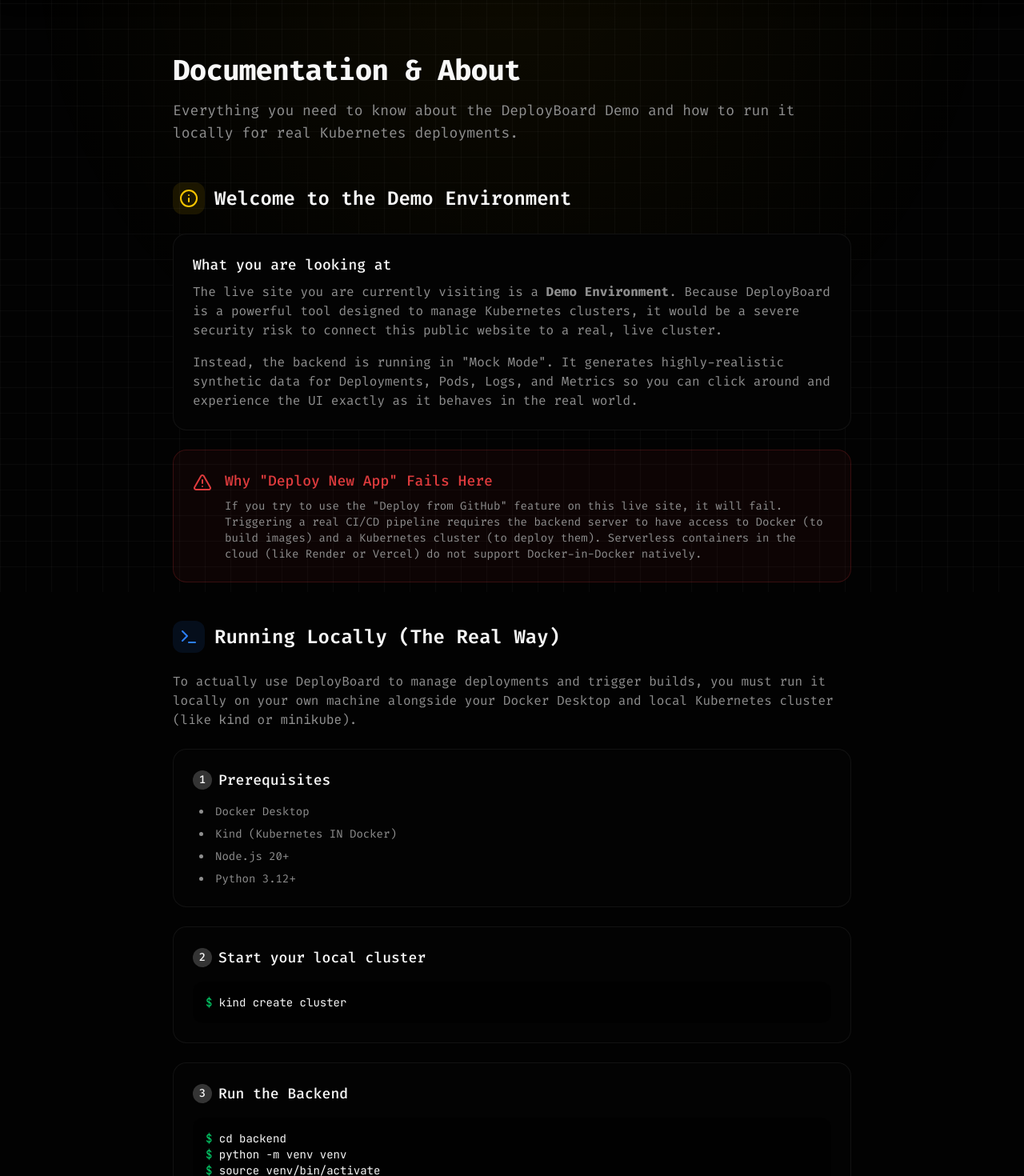
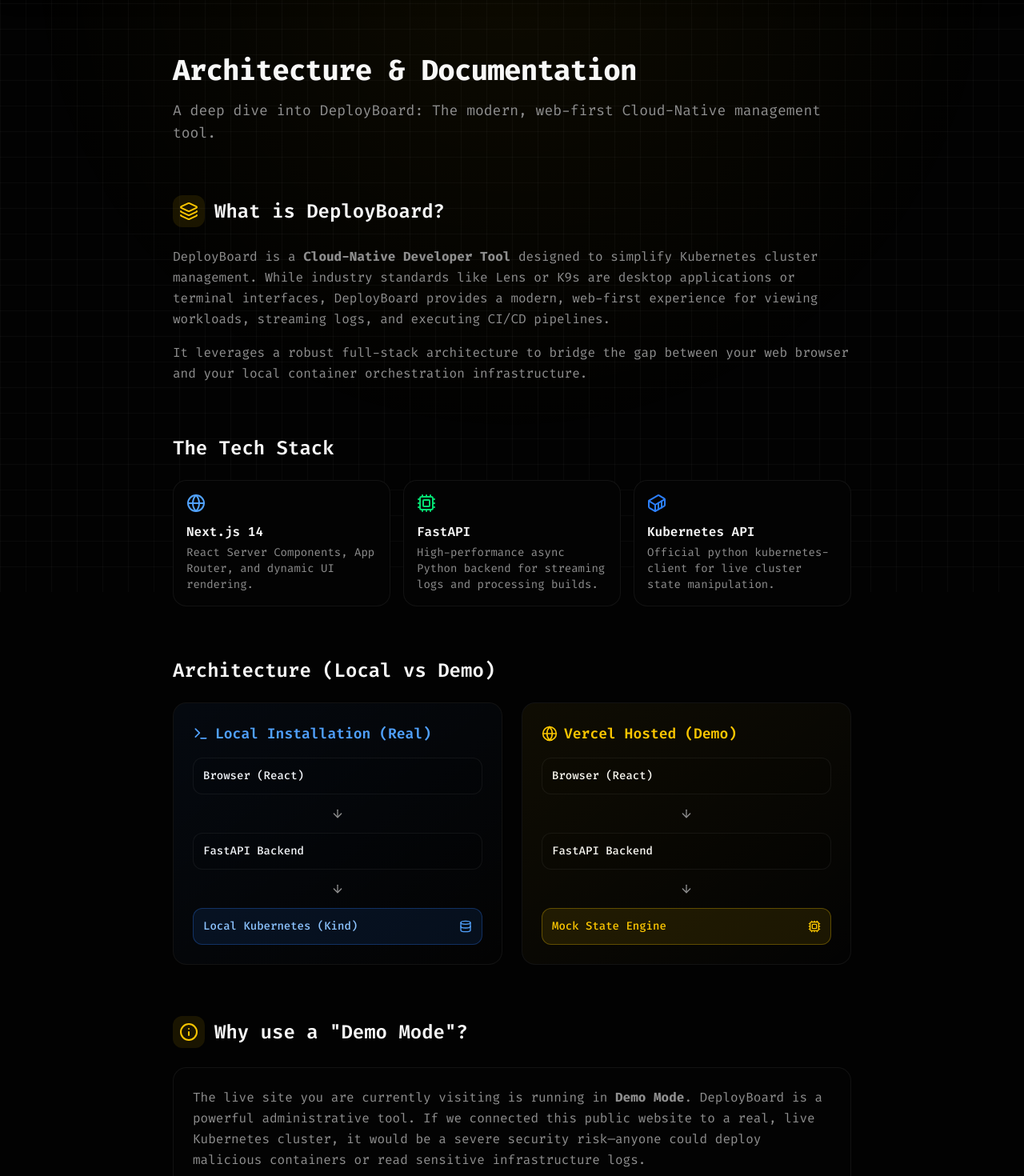
Before and after one commit to sachhu04/DeployBoard, a Next.js app in the folder frontend/: page /docs in a window 1280 px wide. Shown: the part 60-1530 px from the top of the page at 80% size. Built offline with nearby package versions, Linux system fonts and the light colour scheme.

Commit message:
docs: Completely revamp documentation page with architecture and tech stack

```diff
--- a/frontend/src/app/docs/page.tsx
+++ b/frontend/src/app/docs/page.tsx
@@ -1,52 +1,155 @@
 import { Navbar } from "@/components/landing/navbar";
 import { Footer } from "@/components/landing/footer";
-import { Info, Terminal, AlertTriangle, ShieldCheck } from "lucide-react";
+import {
+  Info,
+  Terminal,
+  ShieldCheck,
+  Layers,
+  Container,
+  Cpu,
+  Globe,
+  Database,
+  ArrowRight
+} from "lucide-react";
 
 export default function DocsPage() {
   return (
     <div className="relative min-h-screen">
       <Navbar />
-      <main className="pt-32 pb-16 px-6 max-w-4xl mx-auto">
+      <main className="pt-32 pb-16 px-6 max-w-4xl mx-auto space-y-16">
 
-        <div className="mb-12">
-          <h1 className="text-4xl font-bold tracking-tight mb-4">Documentation & About</h1>
+        {/* Header */}
+        <div>
+          <h1 className="text-4xl font-bold tracking-tight mb-4">Architecture & Documentation</h1>
           <p className="text-lg text-muted-foreground">
-            Everything you need to know about the DeployBoard Demo and how to run it locally for real Kubernetes deployments.
+            A deep dive into DeployBoard: The modern, web-first Cloud-Native management tool.
           </p>
         </div>
 
+        {/* What is DeployBoard */}
+        <section>
+          <div className="flex items-center gap-3 mb-6">
+            <div className="p-2 bg-yellow/10 rounded-lg text-yellow">
+              <Layers className="w-6 h-6" />
+            </div>
+            <h2 className="text-2xl font-semibold">What is DeployBoard?</h2>
+          </div>
+
+          <div className="prose prose-invert max-w-none">
+            <p className="text-muted-foreground leading-relaxed">
+              DeployBoard is a <strong>Cloud-Native Developer Tool</strong> designed to simplify Kubernetes cluster management. While industry standards like Lens or K9s are desktop applications or terminal interfaces, DeployBoard provides a modern, web-first experience for viewing workloads, streaming logs, and executing CI/CD pipelines.
+            </p>
+            <p className="text-muted-foreground leading-relaxed mt-4">
+              It leverages a robust full-stack architecture to bridge the gap between your web browser and your local container orchestration infrastructure.
+            </p>
+          </div>
+        </section>
+
+        {/* Tech Stack */}
+        <section>
+          <h2 className="text-2xl font-semibold mb-6">The Tech Stack</h2>
+          <div className="grid grid-cols-1 md:grid-cols-2 lg:grid-cols-3 gap-4">
+            <div className="p-4 border rounded-xl bg-card hover:border-yellow/50 transition-colors">
+              <Globe className="w-6 h-6 mb-3 text-blue-400" />
+              <h3 className="font-semibold mb-1">Next.js 14</h3>
+              <p className="text-sm text-muted-foreground">React Server Components, App Router, and dynamic UI rendering.</p>
+            </div>
+            <div className="p-4 border rounded-xl bg-card hover:border-yellow/50 transition-colors">
+              <Cpu className="w-6 h-6 mb-3 text-green-400" />
+              <h3 className="font-semibold mb-1">FastAPI</h3>
+              <p className="text-sm text-muted-foreground">High-performance async Python backend for streaming logs and processing builds.</p>
+            </div>
+            <div className="p-4 border rounded-xl bg-card hover:border-yellow/50 transition-colors">
+              <Container className="w-6 h-6 mb-3 text-blue-500" />
+              <h3 className="font-semibold mb-1">Kubernetes API</h3>
+              <p className="text-sm text-muted-foreground">Official python kubernetes-client for live cluster state manipulation.</p>
+            </div>
+          </div>
+        </section>
+
+        {/* Architecture Diagram */}
+        <section>
+          <h2 className="text-2xl font-semibold mb-6">Architecture (Local vs Demo)</h2>
+
+          <div className="grid grid-cols-1 md:grid-cols-2 gap-6">
+            {/* Local Architecture */}
+            <div className="p-6 border rounded-xl bg-card relative overflow-hidden group">
+              <div className="absolute inset-0 bg-gradient-to-br from-blue-500/5 to-transparent pointer-events-none" />
+              <h3 className="text-lg font-semibold mb-4 text-blue-400 flex items-center gap-2">
+                <Terminal className="w-5 h-5" /> Local Installation (Real)
+              </h3>
+
+              <div className="space-y-4">
+                <div className="flex items-center justify-between p-3 rounded-lg border bg-black/20">
+                  <span className="text-sm font-medium">Browser (React)</span>
+                </div>
+                <div className="flex justify-center text-muted-foreground">
+                  <ArrowRight className="w-4 h-4 rotate-90" />
+                </div>
+                <div className="flex items-center justify-between p-3 rounded-lg border bg-black/20">
+                  <span className="text-sm font-medium">FastAPI Backend</span>
+                </div>
+                <div className="flex justify-center text-muted-foreground">
+                  <ArrowRight className="w-4 h-4 rotate-90" />
+                </div>
+                <div className="flex items-center justify-between p-3 rounded-lg border border-blue-500/30 bg-blue-500/10">
+                  <span className="text-sm font-medium text-blue-300">Local Kubernetes (Kind)</span>
+                  <Database className="w-4 h-4 text-blue-400" />
+                </div>
+              </div>
+            </div>
+
+            {/* Demo Architecture */}
+            <div className="p-6 border rounded-xl bg-card relative overflow-hidden group">
+              <div className="absolute inset-0 bg-gradient-to-br from-yellow/5 to-transparent pointer-events-none" />
+              <h3 className="text-lg font-semibold mb-4 text-yellow flex items-center gap-2">
+                <Globe className="w-5 h-5" /> Vercel Hosted (Demo)
+              </h3>
+
+              <div className="space-y-4">
+                <div className="flex items-center justify-between p-3 rounded-lg border bg-black/20">
+                  <span className="text-sm font-medium">Browser (React)</span>
+                </div>
+                <div className="flex justify-center text-muted-foreground">
+                  <ArrowRight className="w-4 h-4 rotate-90" />
+                </div>
+                <div className="flex items-center justify-between p-3 rounded-lg border bg-black/20">
+                  <span className="text-sm font-medium">FastAPI Backend</span>
+                </div>
+                <div className="flex justify-center text-muted-foreground">
+                  <ArrowRight className="w-4 h-4 rotate-90" />
+                </div>
+                <div className="flex items-center justify-between p-3 rounded-lg border border-yellow/30 bg-yellow/10">
+                  <span className="text-sm font-medium text-yellow">Mock State Engine</span>
+                  <Cpu className="w-4 h-4 text-yellow" />
+                </div>
+              </div>
+            </div>
+          </div>
+        </section>
+
         {/* Demo Mode Section */}
-        <section className="mb-12">
+        <section>
           <div className="flex items-center gap-3 mb-6">
             <div className="p-2 bg-yellow/10 rounded-lg text-yellow">
               <Info className="w-6 h-6" />
             </div>
-            <h2 className="text-2xl font-semibold">Welcome to the Demo Environment</h2>
+            <h2 className="text-2xl font-semibold">Why use a "Demo Mode"?</h2>
           </div>
 
           <div className="p-6 border rounded-xl bg-card mb-6">
-            <h3 className="text-lg font-medium mb-2">What you are looking at</h3>
-            <p className="text-muted-foreground mb-4">
-              The live site you are currently visiting is a <strong>Demo Environment</strong>. Because DeployBoard is a powerful tool designed to manage Kubernetes clusters, it would be a severe security risk to connect this public website to a real, live cluster.
+            <p className="text-muted-foreground mb-4 leading-relaxed">
+              The live site you are currently visiting is running in <strong>Demo Mode</strong>.
+              DeployBoard is a powerful administrative tool. If we connected this public website to a real, live Kubernetes cluster, it would be a severe security risk—anyone could deploy malicious containers or read sensitive infrastructure logs.
             </p>
-            <p className="text-muted-foreground">
-              Instead, the backend is running in "Mock Mode". It generates highly-realistic synthetic data for Deployments, Pods, Logs, and Metrics so you can click around and experience the UI exactly as it behaves in the real world.
+            <p className="text-muted-foreground leading-relaxed">
+              Instead, when deployed to Vercel/Render, the backend detects the absence of a local cluster and automatically falls back to an advanced <strong>Mock Engine</strong>. It generates highly-realistic synthetic data for Deployments, Pods, Logs, and CI/CD pipelines so you can safely click around and experience the UI.
             </p>
-          </div>
-
-          <div className="p-6 border border-destructive/20 rounded-xl bg-destructive/5 flex gap-4">
-            <AlertTriangle className="w-6 h-6 text-destructive shrink-0 mt-1" />
-            <div>
-              <h3 className="text-lg font-medium text-destructive mb-2">Why "Deploy New App" Fails Here</h3>
-              <p className="text-sm text-muted-foreground">
-                If you try to use the "Deploy from GitHub" feature on this live site, it will fail. Triggering a real CI/CD pipeline requires the backend server to have access to Docker (to build images) and a Kubernetes cluster (to deploy them). Serverless containers in the cloud (like Render or Vercel) do not support Docker-in-Docker natively.
-              </p>
-            </div>
           </div>
         </section>
 
         {/* Local Installation Section */}
-        <section className="mb-12">
+        <section>
           <div className="flex items-center gap-3 mb-6">
             <div className="p-2 bg-blue-500/10 rounded-lg text-blue-500">
               <Terminal className="w-6 h-6" />
@@ -55,7 +158,7 @@
           </div>
 
           <p className="text-muted-foreground mb-6">
-            To actually use DeployBoard to manage deployments and trigger builds, you must run it locally on your own machine alongside your Docker Desktop and local Kubernetes cluster (like <code>kind</code> or <code>minikube</code>).
+            To actually use DeployBoard to manage real deployments and trigger real Docker builds, you must run it locally on your own machine alongside your local Kubernetes cluster.
           </p>
 
           <div className="space-y-6">
@@ -110,21 +213,6 @@
           </div>
         </section>
 
-        {/* Architecture Section */}
-        <section>
-          <div className="flex items-center gap-3 mb-6">
-            <div className="p-2 bg-purple-500/10 rounded-lg text-purple-500">
-              <ShieldCheck className="w-6 h-6" />
-            </div>
-            <h2 className="text-2xl font-semibold">Security & Privacy</h2>
-          </div>
-          <div className="p-6 border rounded-xl bg-card">
-            <p className="text-muted-foreground">
-              We take security seriously. DeployBoard does not store any of your GitHub data, tokens, or Kubernetes configurations on our servers. All local cluster communication happens strictly between your local browser and your local python backend, never touching the internet.
-            </p>
-          </div>
-        </section>
-
       </main>
       <Footer />
     </div>
```
